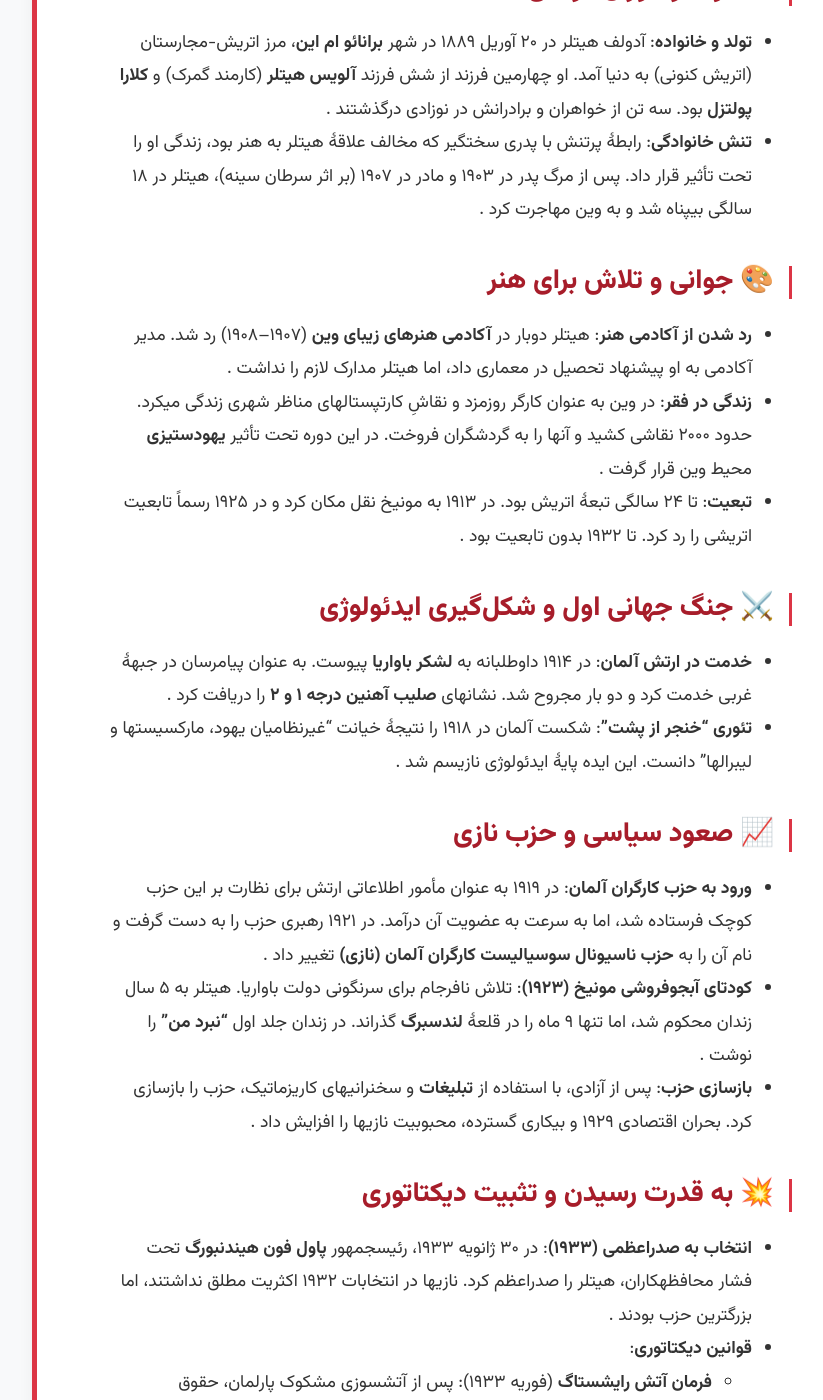
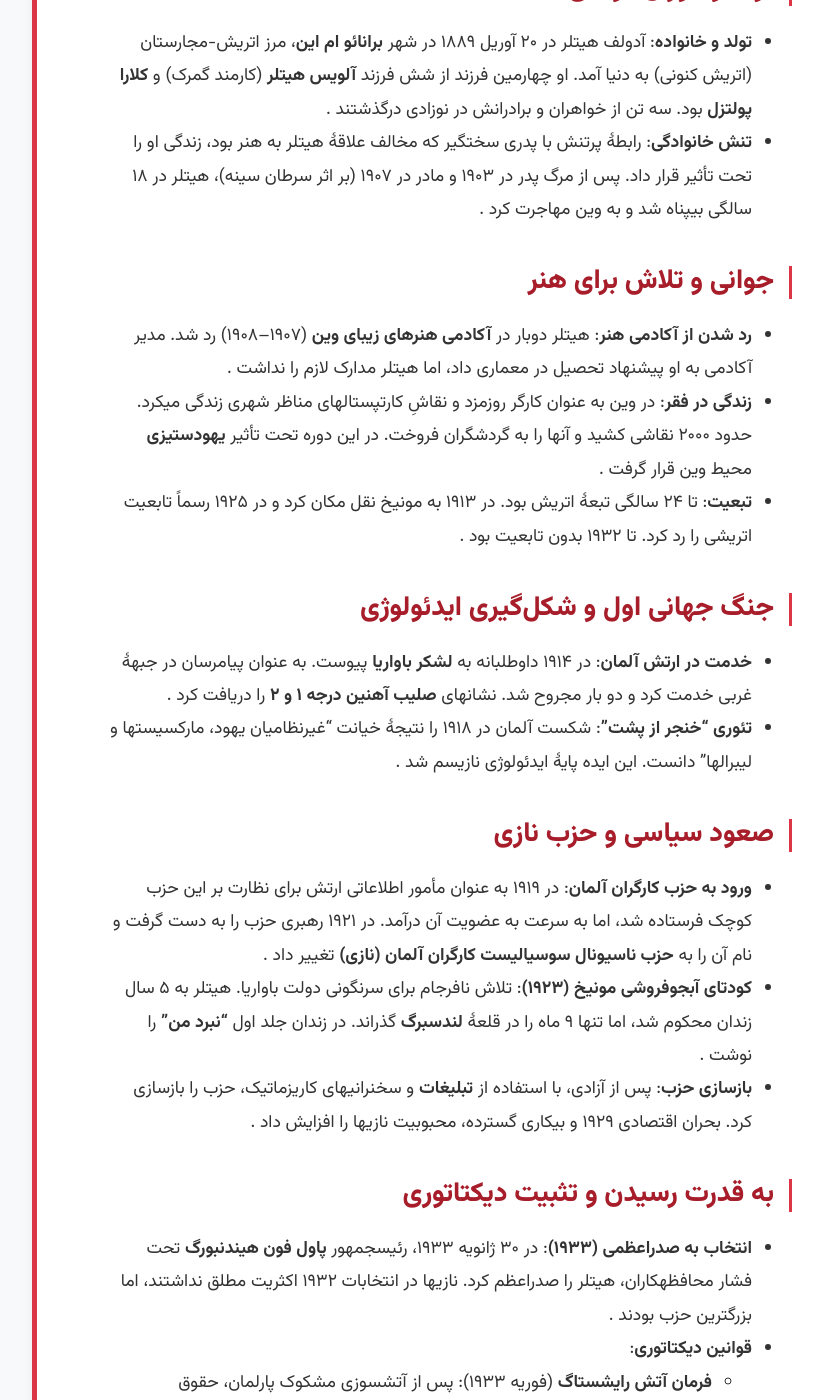
Before and after one commit to darkblog/darkblog.github.io, a Jekyll site: the page built from _posts/2025-6-28-22.md, in a window 1280 px wide and 1400 px high, scrolled down 498 px. Shown: the whole window, without its empty margins (208-1031 px from the left). Built offline with Jekyll 4.4.1, drawn with Linux system fonts in a browser that asks for light colours; some of the changed text lies outside the part shown.

Commit message:
Update 2025-6-28-22.md

```diff
--- a/_posts/2025-6-28-22.md
+++ b/_posts/2025-6-28-22.md
@@ -3,43 +3,43 @@ layout: post
 title: زندگینامه آدولف هیتلر - از تولد تا مرگ
 ---
 
-## 🎯 تولد و دوران کودکی
+## تولد و دوران کودکی
 - **تولد و خانواده**: آدولف هیتلر در ۲۰ آوریل ۱۸۸۹ در شهر **برانائو ام این**، مرز اتریش-مجارستان (اتریش کنونی) به دنیا آمد. او چهارمین فرزند از شش فرزند **آلویس هیتلر** (کارمند گمرک) و **کلارا پولتزل** بود. سه تن از خواهران و برادرانش در نوزادی درگذشتند .
 - **تنش خانوادگی**: رابطهٔ پرتنش با پدری سختگیر که مخالف علاقهٔ هیتلر به هنر بود، زندگی او را تحت تأثیر قرار داد. پس از مرگ پدر در ۱۹۰۳ و مادر در ۱۹۰۷ (بر اثر سرطان سینه)، هیتلر در ۱۸ سالگی بیپناه شد و به وین مهاجرت کرد .
 
-## 🎨 جوانی و تلاش برای هنر
+## جوانی و تلاش برای هنر
 - **رد شدن از آکادمی هنر**: هیتلر دوبار در **آکادمی هنرهای زیبای وین** (۱۹۰۷–۱۹۰۸) رد شد. مدیر آکادمی به او پیشنهاد تحصیل در معماری داد، اما هیتلر مدارک لازم را نداشت .
 - **زندگی در فقر**: در وین به عنوان کارگر روزمزد و نقاشِ کارتپستالهای مناظر شهری زندگی میکرد. حدود ۲۰۰۰ نقاشی کشید و آنها را به گردشگران فروخت. در این دوره تحت تأثیر **یهودستیزی** محیط وین قرار گرفت .
 - **تبعیت**: تا ۲۴ سالگی تبعهٔ اتریش بود. در ۱۹۱۳ به مونیخ نقل مکان کرد و در ۱۹۲۵ رسماً تابعیت اتریشی را رد کرد. تا ۱۹۳۲ بدون تابعیت بود .
 
-## ⚔️ جنگ جهانی اول و شکل‌گیری ایدئولوژی
+## جنگ جهانی اول و شکل‌گیری ایدئولوژی
 - **خدمت در ارتش آلمان**: در ۱۹۱۴ داوطلبانه به **لشکر باواریا** پیوست. به عنوان پیامرسان در جبههٔ غربی خدمت کرد و دو بار مجروح شد. نشانهای **صلیب آهنین درجه ۱ و ۲** را دریافت کرد .
 - **تئوری "خنجر از پشت"**: شکست آلمان در ۱۹۱۸ را نتیجهٔ خیانت "غیرنظامیان یهود، مارکسیستها و لیبرالها" دانست. این ایده پایهٔ ایدئولوژی نازیسم شد .
 
-## 📈 صعود سیاسی و حزب نازی
+## صعود سیاسی و حزب نازی
 - **ورود به حزب کارگران آلمان**: در ۱۹۱۹ به عنوان مأمور اطلاعاتی ارتش برای نظارت بر این حزب کوچک فرستاده شد، اما به سرعت به عضویت آن درآمد. در ۱۹۲۱ رهبری حزب را به دست گرفت و نام آن را به **حزب ناسیونال سوسیالیست کارگران آلمان (نازی)** تغییر داد .
 - **کودتای آبجوفروشی مونیخ (۱۹۲۳)**: تلاش نافرجام برای سرنگونی دولت باواریا. هیتلر به ۵ سال زندان محکوم شد، اما تنها ۹ ماه را در قلعهٔ **لندسبرگ** گذراند. در زندان جلد اول **"نبرد من"** را نوشت .
 - **بازسازی حزب**: پس از آزادی، با استفاده از **تبلیغات** و سخنرانیهای کاریزماتیک، حزب را بازسازی کرد. بحران اقتصادی ۱۹۲۹ و بیکاری گسترده، محبوبیت نازیها را افزایش داد .
 
-## 💥 به قدرت رسیدن و تثبیت دیکتاتوری
+## به قدرت رسیدن و تثبیت دیکتاتوری
 - **انتخاب به صدراعظمی (۱۹۳۳)**: در ۳۰ ژانویه ۱۹۳۳، رئیسجمهور **پاول فون هیندنبورگ** تحت فشار محافظهکاران، هیتلر را صدراعظم کرد. نازیها در انتخابات ۱۹۳۲ اکثریت مطلق نداشتند، اما بزرگترین حزب بودند .
 - **قوانین دیکتاتوری**:
   - **فرمان آتش رایشستاگ** (فوریه ۱۹۳۳): پس از آتشسوزی مشکوک پارلمان، حقوق مدنی معلق شد.
   - **قانون اختیارات** (مارس ۱۹۳۳): به هیتلر قدرت قانونگذاری بدون پارلمان اعطا کرد .
   - **شب دشنههای بلند** (ژوئن ۱۹۳۴): حذف رهبران مخالف در حزب، به ویژه **ارنست روم** و گروه شبهنظامی SA .
 
-## 🕵️‍♂️ سیاست‌های داخلی و نژادی
+## سیاست‌های داخلی و نژادی
 - **اقتصاد و پروپاگاندا**: با پروژههای عمرانی و صنایع نظامی، بیکاری را کاهش داد. **جوزف گوبلز** دستگاه تبلیغاتی نازی را کنترل میکرد .
 - **قوانین ضدیهودی**:
   - **تحریم مشاغل یهودیان** (۱۹۳۳) و **قوانین نورنبرگ** (۱۹۳۵): سلب تابعیت و ممنوعیت ازدواج با غیریهودیان.
   - **هولوکاست**: کشتار سیستماتیک ۶ میلیون یهودی و میلیونها کولی، کمونیست و معلول .
 
-## 🌍 جنگ جهانی دوم و فروپاشی
+## جنگ جهانی دوم و فروپاشی
 - **علل جنگ**: نقض پیمان ورسای با تجدید تسلیحات و الحاق اتریش (۱۹۳۸) و چکسلواکی (۱۹۳۹). ادعای "فضای حیاتی" برای آلمان در اروپای شرقی .
 - **اشغال لهستان (۱۹۳۹)**: حمله در ۱ سپتامبر ۱۹۳۹، جرقهٔ آغاز جنگ جهانی دوم. بریتانیا و فرانسه در ۳ سپتامبر به آلمان اعلان جنگ دادند .
 - **شکست و خودکشی**: پس از شکست در **نبرد استالینگراد** (۱۹۴۳) و **پیادهسازی نورماندی** (۱۹۴۴)، ارتش سرخ برلین را محاصره کرد. هیتلر در ۲۹ آوریل ۱۹۴۵ با **اوا براون** ازدواج کرد و در ۳۰ آوریل در **پناهگاه فورربونکر** با شلیک به سر و خوردن سیانور خودکشی کرد. جسدش سوزانده شد .
 
-## ⚖️ میراث و ارزیابی
+## میراث و ارزیابی
 - **تلفات**: مسئول مرگ ۱۱–۱۷ میلیون غیرنظامی (شامل ۶ میلیون یهودی در هولوکاست) و ۱۹.۳ میلیون اسیر جنگی و غیرنظامی دیگر .
 - **تأثیر تاریخی**: نماد شرارت قرن بیستم. سیاستهای نژادی و جنگطلبی او جهان را وارد دورهای تاریک کرد .
 
```
